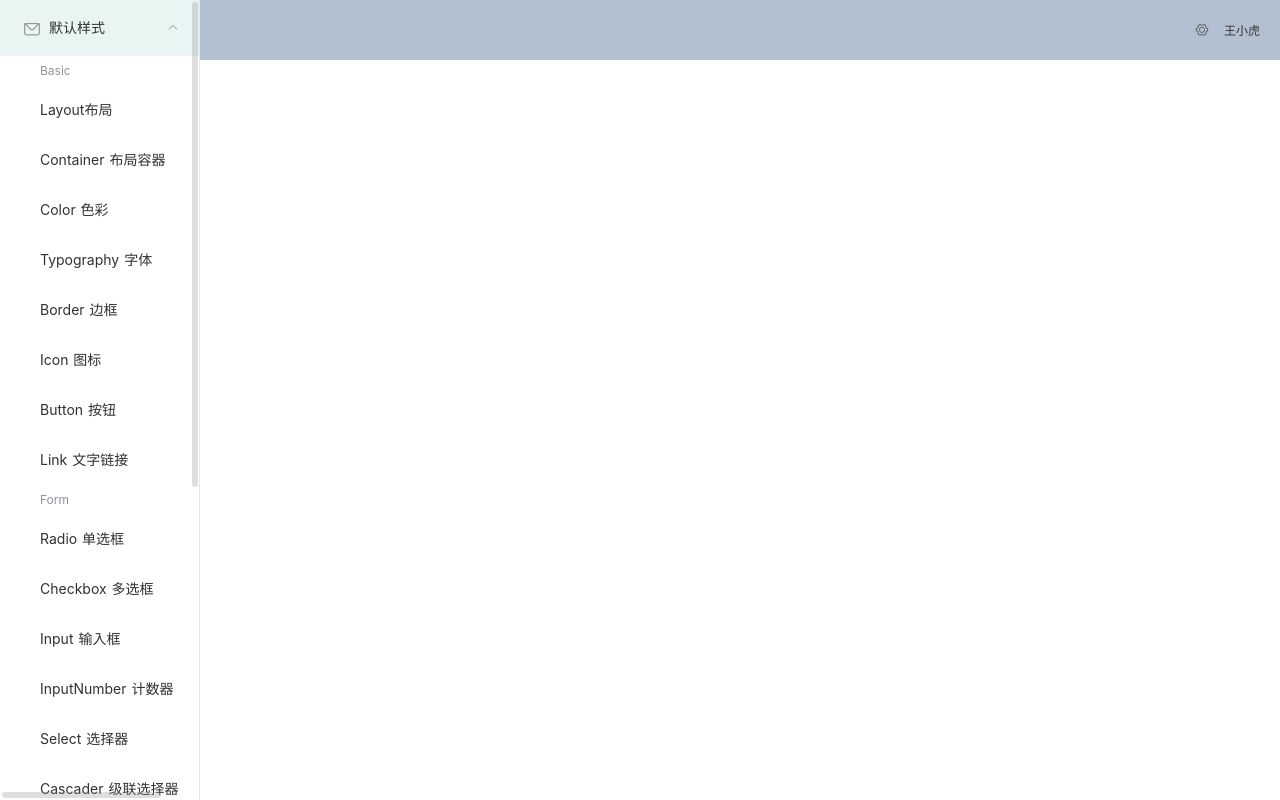
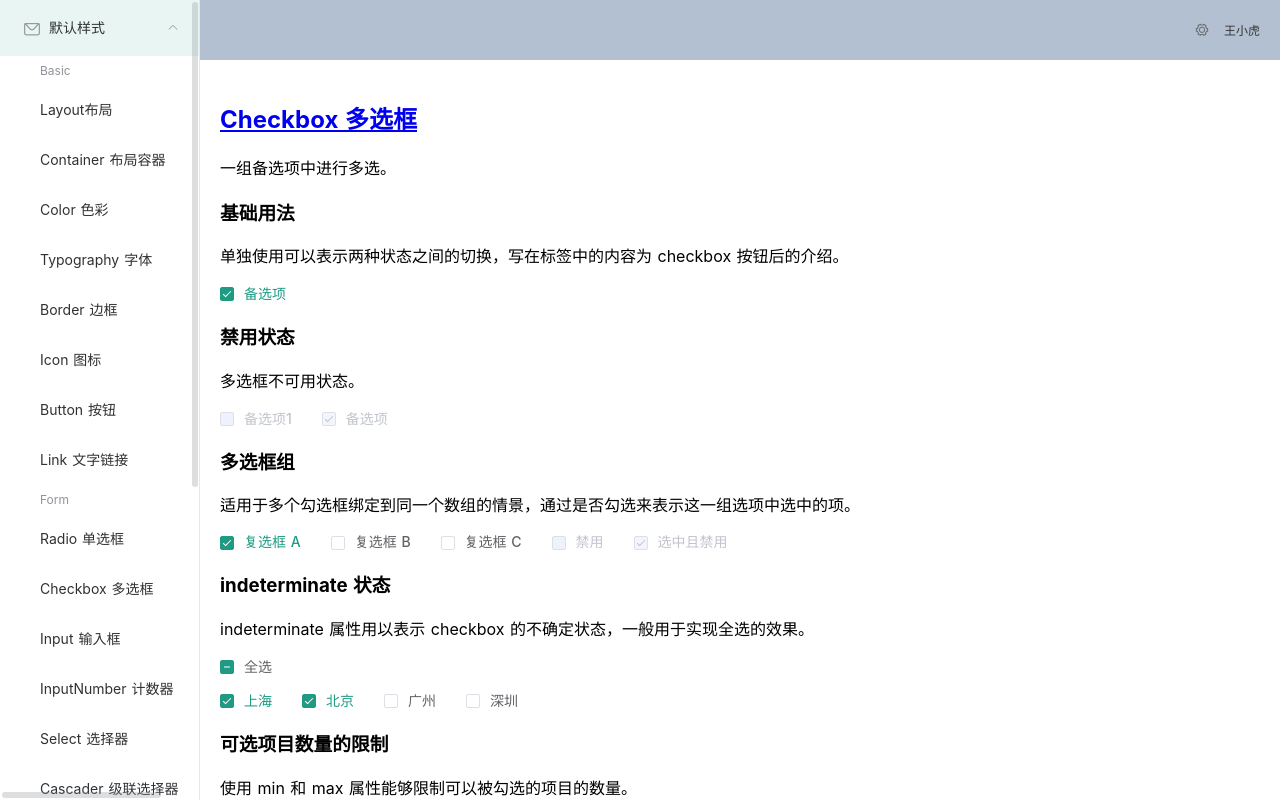
Before and after one commit to MShineRay/element-ui-builder, a Nuxt app: page /default/form/checkbox in a window 1280 px wide. Built offline with nearby package versions, Linux system fonts and the light colour scheme.

Commit message:
u--checkbox

```diff
--- /dev/null
+++ b/pages/default/form/checkbox.vue
@@ -0,0 +1,156 @@
+<template>
+  <div>
+    <h2><a href="https://element.eleme.cn/#/zh-CN/component/checkbox" target="_blank">Checkbox 多选框</a></h2>
+    <p>一组备选项中进行多选。</p>
+
+    <section>
+      <h3>基础用法</h3>
+      <p>单独使用可以表示两种状态之间的切换，写在标签中的内容为 checkbox 按钮后的介绍。</p>
+      <!-- `checked` 为 true 或 false -->
+      <el-checkbox v-model="checked">备选项</el-checkbox>
+    </section>
+
+    <section>
+      <h3>禁用状态</h3>
+      <p>多选框不可用状态。</p>
+      <el-checkbox v-model="checked11" disabled>备选项1</el-checkbox>
+      <el-checkbox v-model="checked12" disabled>备选项</el-checkbox>
+    </section>
+
+    <section>
+      <h3>多选框组</h3>
+      <p>适用于多个勾选框绑定到同一个数组的情景，通过是否勾选来表示这一组选项中选中的项。</p>
+      <el-checkbox-group v-model="checkList">
+        <el-checkbox label="复选框 A"></el-checkbox>
+        <el-checkbox label="复选框 B"></el-checkbox>
+        <el-checkbox label="复选框 C"></el-checkbox>
+        <el-checkbox label="禁用" disabled></el-checkbox>
+        <el-checkbox label="选中且禁用" disabled></el-checkbox>
+      </el-checkbox-group>
+    </section>
+
+    <section>
+      <h3>indeterminate 状态</h3>
+      <p>indeterminate 属性用以表示 checkbox 的不确定状态，一般用于实现全选的效果。</p>
+      <el-checkbox :indeterminate="isIndeterminate" v-model="checkAll" @change="handleCheckAllChange">全选</el-checkbox>
+      <div style="margin: 15px 0;"></div>
+      <el-checkbox-group v-model="checkedCities" @change="handleCheckedCitiesChange">
+        <el-checkbox v-for="city in cities" :label="city" :key="city">{{city}}</el-checkbox>
+      </el-checkbox-group>
+    </section>
+
+    <section>
+      <h3>可选项目数量的限制</h3>
+      <p>使用 min 和 max 属性能够限制可以被勾选的项目的数量。</p>
+      <el-checkbox-group
+        v-model="checkedCities2"
+        :min="1"
+        :max="2">
+        <el-checkbox v-for="city in cities2" :label="city" :key="city">{{city}}</el-checkbox>
+      </el-checkbox-group>
+    </section>
+
+    <section>
+      <h3>按钮样式</h3>
+      <p>按钮样式的多选组合。</p>
+      <div>
+        <el-checkbox-group v-model="checkboxGroup1">
+          <el-checkbox-button v-for="city in cities3" :label="city" :key="city">{{city}}</el-checkbox-button>
+        </el-checkbox-group>
+      </div>
+      <div style="margin-top: 20px">
+        <el-checkbox-group v-model="checkboxGroup2" size="medium">
+          <el-checkbox-button v-for="city in cities3" :label="city" :key="city">{{city}}</el-checkbox-button>
+        </el-checkbox-group>
+      </div>
+      <div style="margin-top: 20px">
+        <el-checkbox-group v-model="checkboxGroup3" size="small">
+          <el-checkbox-button v-for="city in cities3" :label="city" :disabled="city === '北京'" :key="city">{{city}}</el-checkbox-button>
+        </el-checkbox-group>
+      </div>
+      <div style="margin-top: 20px">
+        <el-checkbox-group v-model="checkboxGroup4" size="mini" disabled>
+          <el-checkbox-button v-for="city in cities3" :label="city" :key="city">{{city}}</el-checkbox-button>
+        </el-checkbox-group>
+      </div>
+    </section>
+
+
+    <section>
+      <h3>带有边框</h3>
+      <div>
+        <el-checkbox v-model="checked71" label="备选项1" border></el-checkbox>
+        <el-checkbox v-model="checked72" label="备选项2" border></el-checkbox>
+      </div>
+      <div style="margin-top: 20px">
+        <el-checkbox v-model="checked73" label="备选项1" border size="medium"></el-checkbox>
+        <el-checkbox v-model="checked74" label="备选项2" border size="medium"></el-checkbox>
+      </div>
+      <div style="margin-top: 20px">
+        <el-checkbox-group v-model="checkboxGroup71" size="small">
+          <el-checkbox label="备选项1" border></el-checkbox>
+          <el-checkbox label="备选项2" border disabled></el-checkbox>
+        </el-checkbox-group>
+      </div>
+      <div style="margin-top: 20px">
+        <el-checkbox-group v-model="checkboxGroup72" size="mini" disabled>
+          <el-checkbox label="备选项1" border></el-checkbox>
+          <el-checkbox label="备选项2" border></el-checkbox>
+        </el-checkbox-group>
+      </div>
+    </section>
+  </div>
+</template>
+
+<script>
+
+  export default {
+    components: {},
+    data() {
+      return {
+        checked: true,
+
+        checked11: false,
+        checked12: true,
+
+        checkList: ['选中且禁用','复选框 A'],
+
+
+        checkAll: false,
+        checkedCities: ['上海', '北京'],
+        cities:  ['上海', '北京', '广州', '深圳'],
+        isIndeterminate: true,
+
+        checkedCities2: ['上海', '北京'],
+        cities2:  ['上海', '北京', '广州', '深圳'],
+
+        cities3:  ['上海', '北京', '广州', '深圳'],
+        checkboxGroup1: ['上海'],
+        checkboxGroup2: ['上海'],
+        checkboxGroup3: ['上海'],
+        checkboxGroup4: ['上海'],
+
+        checked71: true,
+        checked72: false,
+        checked73: false,
+        checked74: true,
+        checkboxGroup71: [],
+        checkboxGroup72: []
+      }
+    },
+    methods: {
+      handleCheckAllChange(val) {
+        this.checkedCities = val ? cityOptions : [];
+        this.isIndeterminate = false;
+      },
+      handleCheckedCitiesChange(value) {
+        let checkedCount = value.length;
+        this.checkAll = checkedCount === this.cities.length;
+        this.isIndeterminate = checkedCount > 0 && checkedCount < this.cities.length;
+      }
+    }
+  }
+</script>
+
+<style>
+</style>
```
